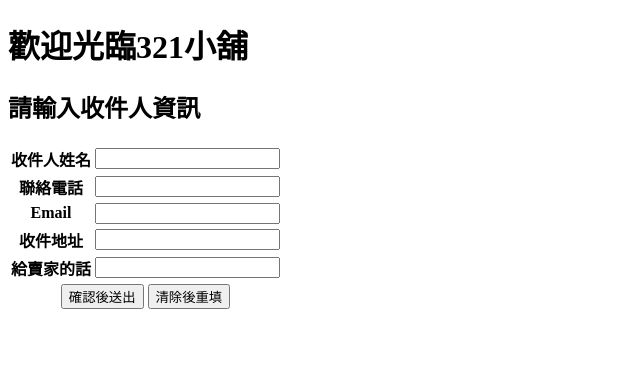
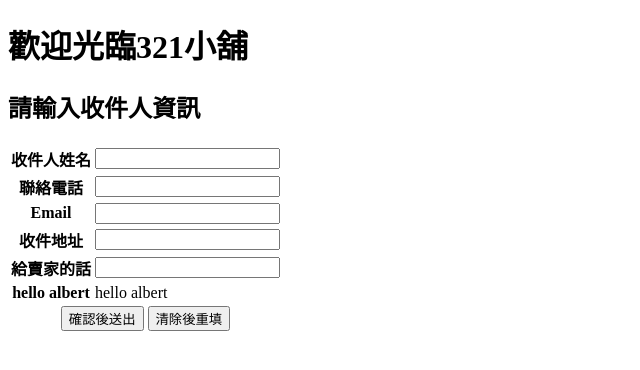
Before and after one commit to MiruOrange/oneMarket, a Django app: page / in a window 1280 px wide. Shown: the top 370 px of the page, without its empty margins (0-640 px from the left). Run offline with Django 4.2, Linux system fonts and the light colour scheme.

Commit message:
跟albert打招呼

```diff
--- a/templates/index.html
+++ b/templates/index.html
@@ -43,6 +43,10 @@
                 </td>
             </tr>
             <tr>
+                <th>hello albert</th>
+                <td>hello albert</td>
+            </tr>
+            <tr>
                 <th colspan="2">
                     <input type="submit" value="確認後送出">
                     <input type="reset" value="清除後重填">
```
